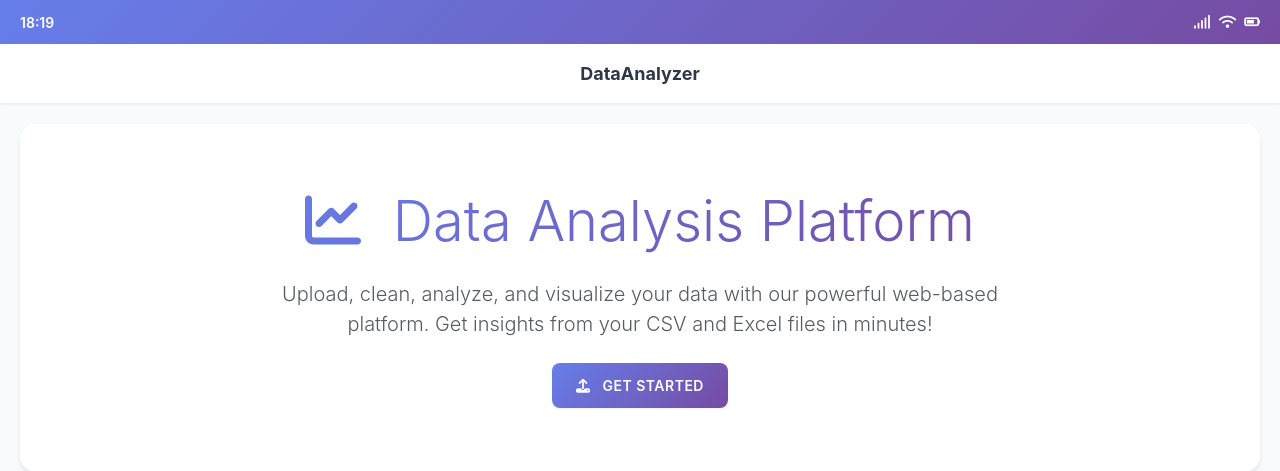
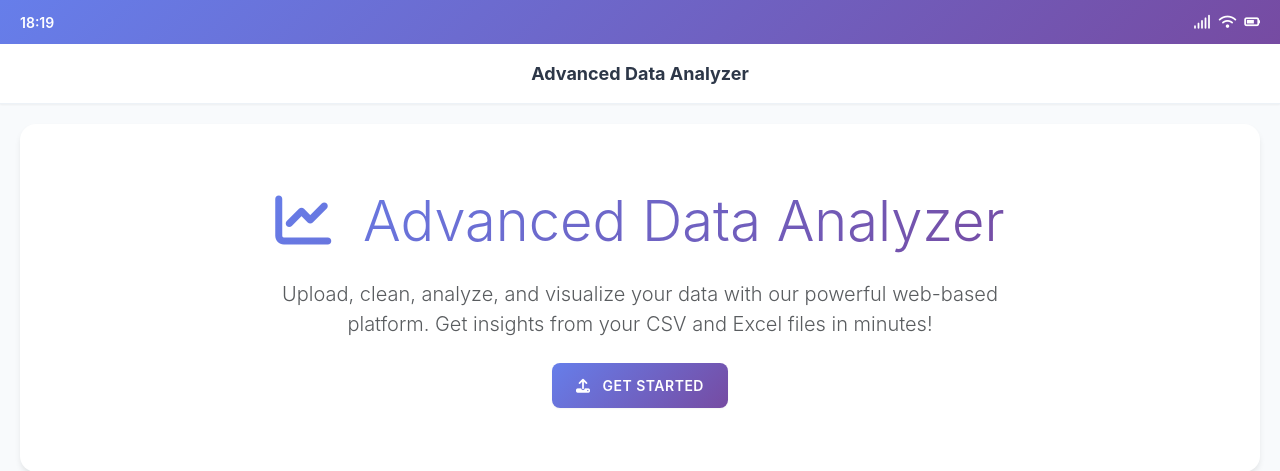
Before and after one commit to julisunkan/dana, a Flask app: page / in a window 1280 px wide. Shown: the top 471 px of the page. Run offline with Flask 3, Linux system fonts and the light colour scheme; some libraries are stand-ins or nearby versions.

Commit message:
Update application name to "Advanced Data Analyzer" across all files
Update the application's name and related references from "Data Analysis Platform" to "Advanced Data Analyzer" in markdown files, JavaScript, JSON manifest, service workers, and HTML templates.

Replit-Commit-Author: Agent
Replit-Commit-Session-Id: 1dc1778f-9dd3-4745-80f7-a4f224589192
Replit-Commit-Checkpoint-Type: full_checkpoint
Replit-Commit-Screenshot-Url: https://storage.googleapis.com/screenshot-production-us-central1/3b9a257c-6395-4818-b672-63d28a3ba262/1dc1778f-9dd3-4745-80f7-a4f224589192/LOD1Qv9

```diff
--- a/static/js/main.js
+++ b/static/js/main.js
@@ -1,8 +1,8 @@
-// Main JavaScript for Data Analysis Platform
+// Main JavaScript for Advanced Data Analyzer
 // Handles UI interactions, form validation, and user experience enhancements
 
 document.addEventListener('DOMContentLoaded', function() {
-    console.log('DataAnalyzer Mobile App - Main JS Loaded');
+    console.log('Advanced Data Analyzer Mobile App - Main JS Loaded');
 
     // Initialize mobile app features
     initializeMobileApp();
--- a/static/js/pwa-manager.js
+++ b/static/js/pwa-manager.js
@@ -1,4 +1,4 @@
-// PWA Manager for Data Analysis Platform
+// PWA Manager for Advanced Data Analyzer
 // Handles service worker registration, install prompts, and offline functionality
 
 class PWAManager {
--- a/static/sw.js
+++ b/static/sw.js
@@ -1,8 +1,8 @@
-// Service Worker for Data Analysis Platform
+// Service Worker for Advanced Data Analyzer
 // Handles caching, offline functionality, and background sync
 
-const CACHE_NAME = 'data-analysis-platform-v1.0.0';
-const DYNAMIC_CACHE = 'data-analysis-platform-dynamic-v1.0.0';
+const CACHE_NAME = 'advanced-data-analyzer-v1.0.0';
+const DYNAMIC_CACHE = 'advanced-data-analyzer-dynamic-v1.0.0';
 
 // Assets to cache on install
 const STATIC_ASSETS = [
--- a/templates/base.html
+++ b/templates/base.html
@@ -6,7 +6,7 @@
     <meta name="theme-color" content="#667eea">
     <meta name="apple-mobile-web-app-capable" content="yes">
     <meta name="apple-mobile-web-app-status-bar-style" content="black-translucent">
-    <meta name="apple-mobile-web-app-title" content="DataAnalyzer">
+    <meta name="apple-mobile-web-app-title" content="Advanced Data Analyzer">
     <meta name="mobile-web-app-capable" content="yes">
 
     <!-- PWA Meta Tags -->
@@ -14,7 +14,7 @@
     <link rel="icon" type="image/svg+xml" href="{{ url_for('static', filename='icons/icon-192.svg') }}">
     <link rel="apple-touch-icon" href="{{ url_for('static', filename='icons/icon-192.svg') }}">
 
-    <title>{% block title %}DataAnalyzer{% endblock %}</title>
+    <title>{% block title %}Advanced Data Analyzer{% endblock %}</title>
 
     <!-- Bootstrap CSS -->
     <link href="https://cdn.jsdelivr.net/npm/bootstrap@5.3.0/dist/css/bootstrap.min.css" rel="stylesheet">
@@ -44,7 +44,7 @@
             <button class="btn-back" onclick="history.back()" style="display: none;">
                 <i class="fas fa-arrow-left"></i>
             </button>
-            <h1 class="app-title">{% block header_title %}DataAnalyzer{% endblock %}</h1>
+            <h1 class="app-title">{% block header_title %}Advanced Data Analyzer{% endblock %}</h1>
             <div class="header-actions">
                 {% block header_actions %}{% endblock %}
             </div>
--- a/templates/clean.html
+++ b/templates/clean.html
@@ -1,6 +1,6 @@
 {% extends "base.html" %}
 
-{% block title %}Data Cleaning - Data Analysis Platform{% endblock %}
+{% block title %}Data Cleaning - Advanced Data Analyzer{% endblock %}
 
 {% block content %}
 <div class="d-flex justify-content-between align-items-center mb-4">
--- a/templates/dashboard.html
+++ b/templates/dashboard.html
@@ -1,6 +1,6 @@
 {% extends "base.html" %}
 
-{% block title %}Analytics Dashboard - Data Analysis Platform{% endblock %}
+{% block title %}Analytics Dashboard - Advanced Data Analyzer{% endblock %}
 
 {% block content %}
 <div class="d-flex justify-content-between align-items-center mb-4">
--- a/templates/index.html
+++ b/templates/index.html
@@ -1,6 +1,6 @@
 {% extends "base.html" %}
 
-{% block title %}Home - Data Analysis Platform{% endblock %}
+{% block title %}Home - Advanced Data Analyzer{% endblock %}
 
 {% block content %}
 <div class="hero-section text-center mb-5">
@@ -8,7 +8,7 @@
         <div class="col-lg-8">
             <h1 class="display-4 mb-4">
                 <i class="fas fa-chart-line text-primary me-3"></i>
-                Data Analysis Platform
+                Advanced Data Analyzer
             </h1>
             <p class="lead text-muted mb-4">
                 Upload, clean, analyze, and visualize your data with our powerful web-based platform.
--- a/templates/preview.html
+++ b/templates/preview.html
@@ -1,6 +1,6 @@
 {% extends "base.html" %}
 
-{% block title %}Data Preview - Data Analysis Platform{% endblock %}
+{% block title %}Data Preview - Advanced Data Analyzer{% endblock %}
 
 {% block content %}
 <div class="d-flex justify-content-between align-items-center mb-4">
--- a/templates/upload.html
+++ b/templates/upload.html
@@ -1,6 +1,6 @@
 {% extends "base.html" %}
 
-{% block title %}Upload Data - Data Analysis Platform{% endblock %}
+{% block title %}Upload Data - Advanced Data Analyzer{% endblock %}
 
 {% block content %}
 <div class="row justify-content-center">
```
Also changed, not shown: replit.md (+1 -1 lines), static/manifest.json.
